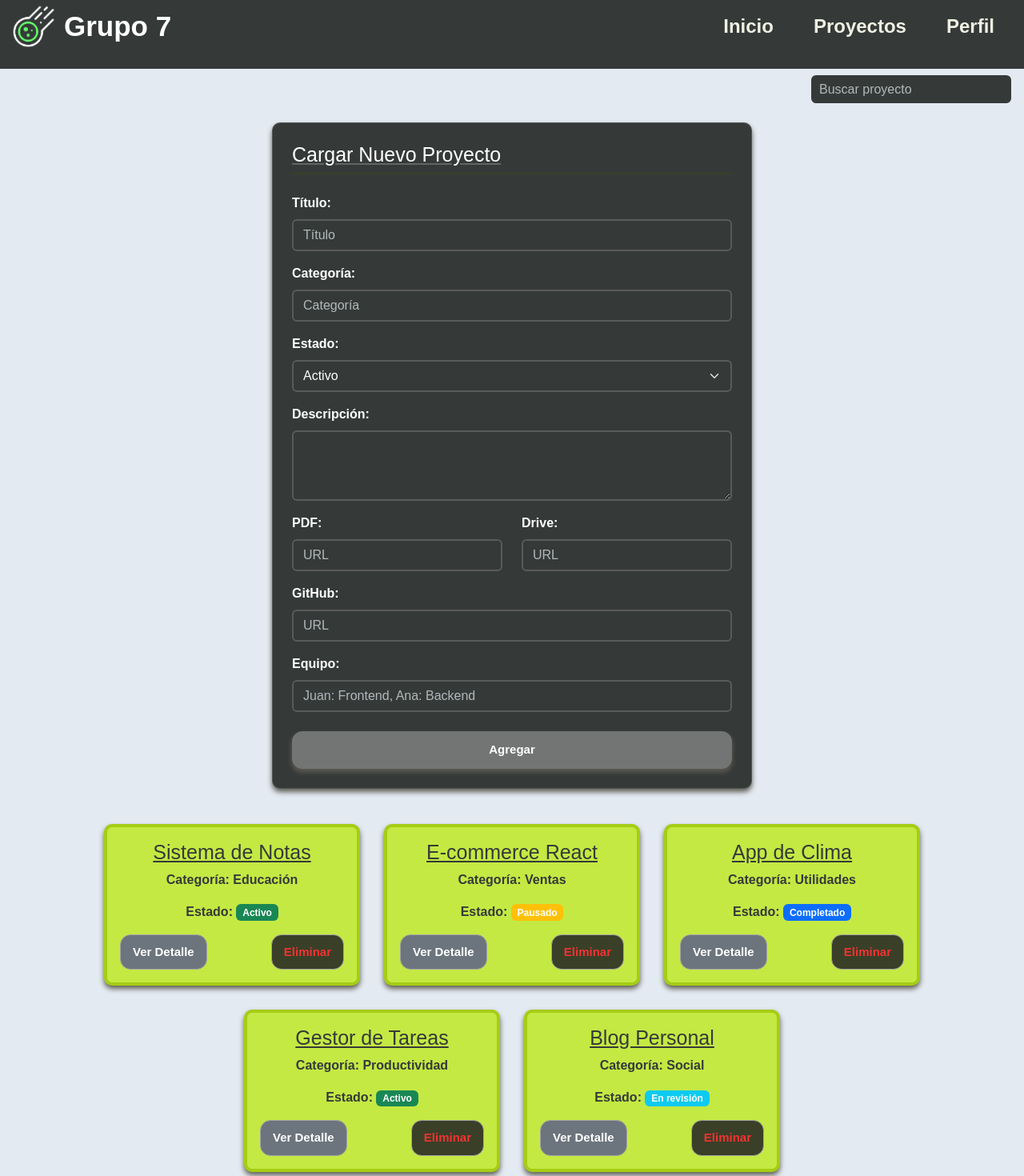
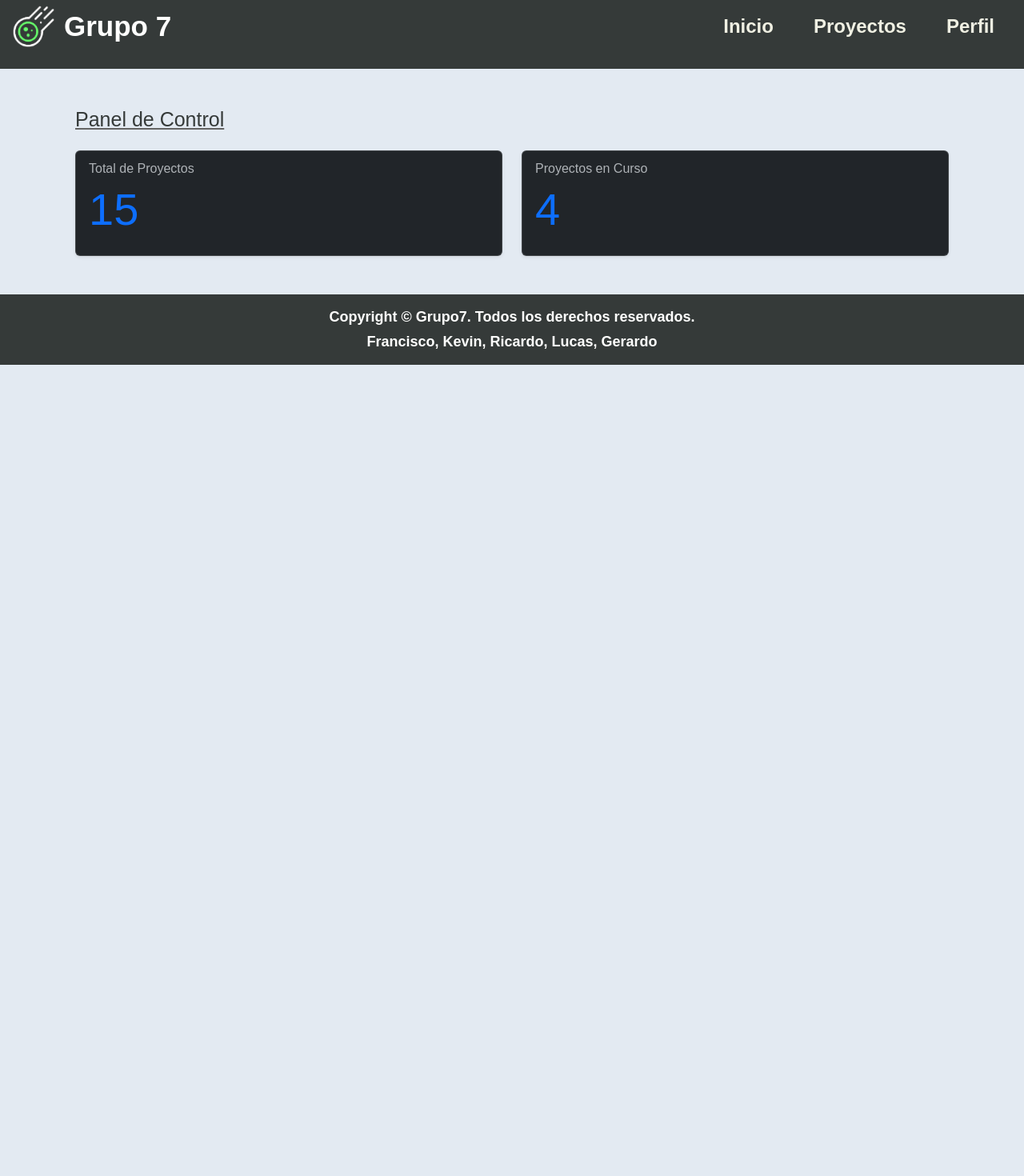
Before and after one commit to RFranciscoTolaba/pv_tp3_grupo7, a React (Vite) app: page /dashboard in a window 1280 px wide. Shown: the part 20-1490 px from the top of the page at 80% size. After the commit the page ends 800 px from the top, so only its background shows below. Built offline with nearby package versions, Linux system fonts and the light colour scheme.

Commit message:
Implementacion de react router Dom, navegacion con rutas dinamicas y solucion al refrescar la pagina - Llampa Kevin

```diff
--- a/src/App.jsx
+++ b/src/App.jsx
@@ -1,5 +1,6 @@
-import { useState, useEffect,useRef } from "react";
-import { Container, InputGroup, Form, Button } from "react-bootstrap";
+import { useState, useEffect } from "react";
+import { Container, Form } from "react-bootstrap";
+import { Routes, Route, Navigate } from "react-router-dom";
 
 import "./css/style.css";
 
@@ -13,18 +14,17 @@ import {
 import ListaProyectos from "./components/ListaProyectos";
 import Header from "./components/Header";
 import Footer from "./components/Footer";
-import DetalleProyecto from "./components/DetalleProyecto";
 import FormularioProyecto from "./components/FormularioProyecto";
 
+import Dashboard from "./views/Dashboard";
+import PerfilUsuario from "./views/PerfilUsuario";
+import ProyectoDetalle from "./views/ProyectoDetalle";
 function App() {
 
   const [proyectos, setProyectos] = useState([]);
 
   const [busqueda, setBusqueda] = useState("");
 
-  const [proyectoSeleccionado, setProyectoSeleccionado] = useState(null);
-
-  //const [mostrarFormulario, setMostrarFormulario] = useState(false);
 
   const [fechaActualizacion, setFechaActualizacion] = useState(null);
 
@@ -48,77 +48,52 @@ const Eliminar = (id) => {
 
   setFechaActualizacion(new Date());
   setMostrarRegistro(true);
-  if (proyectoSeleccionado && proyectoSeleccionado.id === id) {
-    setProyectoSeleccionado(null);
-  }
 };
 
   const proyectosVisibles = buscarProyectos(busqueda);
-
 return (
-
-    <>
-
+    <div className="app">
       <Header />
 
-      {proyectoSeleccionado ? (
+      <main className="flex-grow-1 my-4">
+        <Routes>
+          <Route path="/" element={<Navigate to="/dashboard" replace />} />
+          <Route path="/dashboard" element={<Dashboard />} />
 
-        <Container className="detalleContainer">
-
-          <DetalleProyecto
-            proyecto={proyectoSeleccionado}
-            onVolver={() => setProyectoSeleccionado(null)}
-          />
-
-        </Container>
-
-      ) : (
-
-        <>
-
-          <Container fluid className="d-flex justify-content-end align-items-center mt-2 pe-3">
-
-           {/*  <Button
-              variant={mostrarFormulario ? "danger" : "primary"}
-              onClick={() => setMostrarFormulario(!mostrarFormulario)}
-
-            >
-              {mostrarFormulario ? "✕ Cerrar Formulario" : "➕ Añadir Proyecto"}
-            </Button> */}
-
+          <Route
+            path="/proyectos"
+            element={
+              <Container>
+                <Container fluid className="d-flex justify-content-end align-items-center mb-4 px-0">
                   <Form.Control
                     name="inputSearch"
                     type="text"
                     placeholder="Buscar proyecto"
                     className="searchInput"
-              style={{ width: "250px" }}
+                    style={{ width: "280px" }}
                     onChange={(e) => setBusqueda(e.target.value)}
                   />
-
                 </Container>
-
-         {/*  {mostrarFormulario && (
-            <FormularioProyecto onAgregarProyecto={agregarNuevoProyecto} />
-          )} */}
 
                 <FormularioProyecto onAgregarProyecto={agregarNuevoProyecto} />
 
                 <ListaProyectos
                   proyectos={proyectosVisibles}
-            //totalProyectos={proyectos.length}
                   onEliminar={Eliminar}
-            onVerDetalle={setProyectoSeleccionado}
-            fechaActualizacion={fechaActualizacion}
+                  fechaActualizacion={mostrarRegistro ? fechaActualizacion : null}
+                />
+              </Container>
+            }
           />
 
-        </>
-
-      )}
+          <Route path="/proyectos/:id" element={<ProyectoDetalle />} />
+          <Route path="/perfil" element={<PerfilUsuario />} />
+          <Route path="*" element={<Navigate to="/dashboard" replace />} />
+        </Routes>
+      </main>
 
       <Footer />
-
-    </>
-
+    </div>
   );
 
 }
```
Lines whose indentation alone changed are shown as unchanged.
